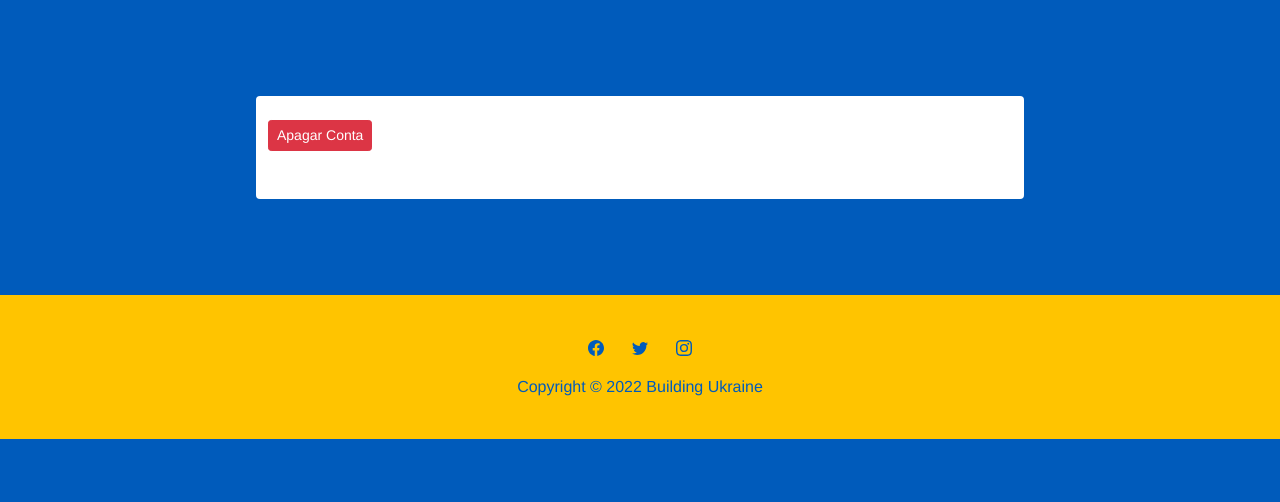
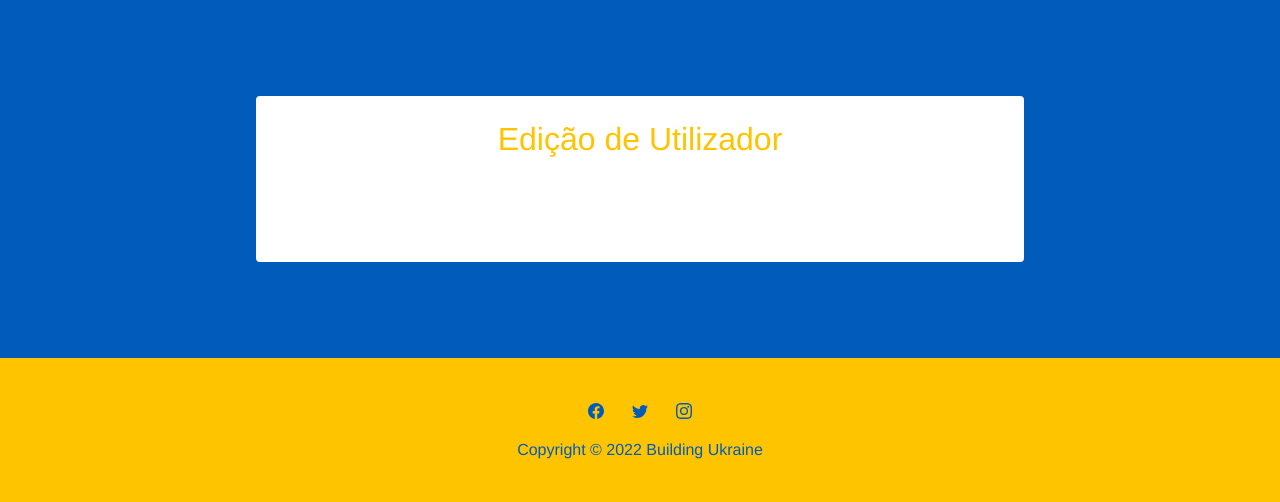
Before and after one commit to SinonCuriosus/RebuildUkraine, a Django app: template rebuildukraine/slavaukraine/templates/slavaukraine/editform.html in a window 1280 px wide. Shown: the part 74-576 px from the top of the page. Run offline with Django 4.2, Linux system fonts and the light colour scheme; the template is opened without the code that fills it, so the values that code supplies are empty; some libraries are stand-ins or nearby versions.

Commit message:
editform

```diff
--- a/rebuildukraine/slavaukraine/templates/slavaukraine/editform.html
+++ b/rebuildukraine/slavaukraine/templates/slavaukraine/editform.html
@@ -1,18 +1,36 @@
 {% extends "slavaukraine/template_box.html" %}
 {% load static %}
 {% block box %}
+<div class="container position-relative">
 
-<body>
+    <div class="text-center">
         <br>
+        <h2>Edição de Utilizador</h2>
+        <br>
+        <br>
+    </div>
+    <div class="row">
+        <div class="col-3">
+            <br>
+        </div>
+
+        <div class="col-6 align-content-center color-uk">
             {% if user.is_enterprise %}
             <form action="" method="POST">
                 {% csrf_token %}
 
                 {{ form.as_p }}
-
+                <br>
+                <br>
+                <div class="justify-content-between">
                     <button type="submit" class="btn btn-outline-yellow btn-sm carrousel-button">
                         Editar
                     </button>
+                    <button type="submit" class="btn btn-outline-yellow btn-sm carrousel-button"
+                            formaction="{% url 'slavaukraine:delete_user' user.id %}">
+                        Apagar Conta
+                    </button>
+                </div>
                 <br><br>
             </form>
             {% elif user.is_person %}
@@ -20,19 +38,26 @@
                 {% csrf_token %}
 
                 {{ form.as_p }}
-
+                <br>
+                <br>
+                <div class="justify-content-between">
                     <button type="submit" class="btn btn-outline-yellow btn-sm carrousel-button">
                         Editar
                     </button>
+                    <button type="submit" class="btn btn-outline-yellow btn-sm carrousel-button"
+                            formaction="{% url 'slavaukraine:delete_user' user.id %}">
+                        Apagar Conta
+                    </button>
+                </div>
                 <br><br>
             </form>
             {% endif %}
-    <div>
-        <a class="btn btn-danger btn-sm" role="button"
-           href="{% url 'slavaukraine:delete_user' user.id %}">Apagar Conta</a>
+            <br>
+            <br>
         </div>
-</body>
-</html>
-<br><br>
-
+        <div class="col-3">
+            <br>
+        </div>
+    </div>
+</div>
 {% endblock %}
```
Also changed, not shown: rebuildukraine/slavaukraine/static/slavaukraine/profile_images/cropped-1200x600.jpg (added), rebuildukraine/slavaukraine/static/slavaukraine/profile_images/cropped-1200x600_3.jpg (added). Lines whose indentation alone changed are shown as unchanged.
